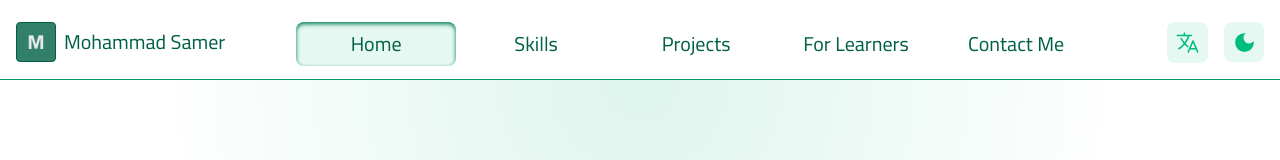
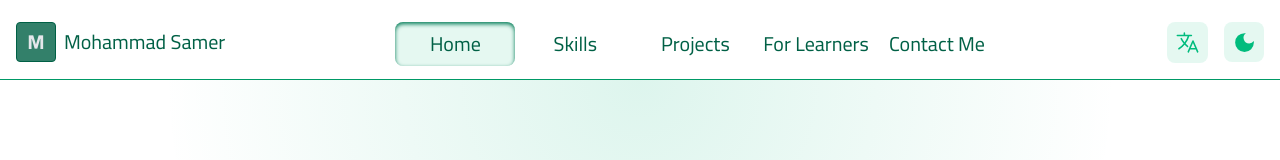
Before and after one commit to Mohammadev-71/mohammad-samer-v3, a Next.js app: page /en in a window 1280 px wide. Shown: the top 160 px of the page. Built offline with nearby package versions, Linux system fonts and the light colour scheme.

Commit message:
decrease the width of the navbar links

```diff
--- a/app/[locale]/components/Navbar.tsx
+++ b/app/[locale]/components/Navbar.tsx
@@ -59,7 +59,7 @@ export default function Navbar() {
                   href={"/"}
                >
                   <li
-                  className={`text-xl ${pathName === "/" ? "bg-emerald-500/10 rounded-lg shadow-inner shadow-emerald-700" : "bg-transparent"}  text-emerald-800 dark:text-emerald-500 hover:text-emerald-700 cursor-pointer w-full p-4 md:p-2  transition-all duration-200 flex min-w-40 justify-start md:justify-center items-center `}
+                  className={`text-xl ${pathName === "/" ? "bg-emerald-500/10 rounded-lg shadow-inner shadow-emerald-700" : "bg-transparent"}  text-emerald-800 dark:text-emerald-500 hover:text-emerald-700 cursor-pointer w-full p-4 md:p-2  transition-all duration-200 flex min-w-30 justify-start md:justify-center items-center `}
                   >
                   {t("links.home")}
                   </li>
@@ -74,7 +74,7 @@ export default function Navbar() {
                   href={"/skills"}
                >
                   <li
-                  className={`text-xl ${pathName === "/skills" ? "bg-emerald-500/10 rounded-lg shadow-inner shadow-emerald-700" : "bg-transparent"}  text-emerald-800 dark:text-emerald-500 hover:text-emerald-700 cursor-pointer w-full p-4 md:p-2  transition-all duration-200 flex min-w-40 justify-start md:justify-center items-center`}
+                  className={`text-xl ${pathName === "/skills" ? "bg-emerald-500/10 rounded-lg shadow-inner shadow-emerald-700" : "bg-transparent"}  text-emerald-800 dark:text-emerald-500 hover:text-emerald-700 cursor-pointer w-full p-4 md:p-2  transition-all duration-200 flex min-w-30 justify-start md:justify-center items-center`}
                   >
                   {t("links.skills")}
                   </li>
@@ -89,7 +89,7 @@ export default function Navbar() {
                   href={"/projects"}
                >
                   <li
-                  className={`text-xl ${pathName === "/projects" ? "bg-emerald-500/10 rounded-lg shadow-inner shadow-emerald-700" : "bg-transparent"}  text-emerald-800 dark:text-emerald-500 hover:text-emerald-700 cursor-pointer w-full p-4 md:p-2  transition-all duration-200 flex min-w-40 justify-start md:justify-center items-center`}
+                  className={`text-xl ${pathName === "/projects" ? "bg-emerald-500/10 rounded-lg shadow-inner shadow-emerald-700" : "bg-transparent"}  text-emerald-800 dark:text-emerald-500 hover:text-emerald-700 cursor-pointer w-full p-4 md:p-2  transition-all duration-200 flex min-w-30 justify-start md:justify-center items-center`}
                   >
                   {t("links.projects")}
                   </li>
@@ -104,7 +104,7 @@ export default function Navbar() {
                   href={"/projects/learning"}
                >
                   <li
-                  className={`text-xl ${pathName === "/projects/learning" ? "bg-emerald-500/10 rounded-lg shadow-inner shadow-emerald-700" : "bg-transparent"}  text-emerald-800 dark:text-emerald-500 hover:text-emerald-700 cursor-pointer w-full p-4 md:p-2  transition-all duration-200 flex min-w-40 justify-start md:justify-center items-center`}
+                  className={`text-xl ${pathName === "/projects/learning" ? "bg-emerald-500/10 rounded-lg shadow-inner shadow-emerald-700" : "bg-transparent"}  text-emerald-800 dark:text-emerald-500 hover:text-emerald-700 cursor-pointer w-full p-4 md:p-2  transition-all duration-200 flex min-w-30 justify-start md:justify-center items-center`}
                   >
                   {t("links.projects/learning")}
                   </li>
@@ -119,7 +119,7 @@ export default function Navbar() {
                   href={"/contact"}
                >
                   <li
-                  className={`text-xl ${pathName === "/contact" ? "bg-emerald-500/10 rounded-lg shadow-inner shadow-emerald-700" : "bg-transparent"}  text-emerald-800 dark:text-emerald-500 hover:text-emerald-700 cursor-pointer w-full p-4 md:p-2  transition-all duration-200 flex min-w-40 justify-start md:justify-center items-center`}
+                  className={`text-xl ${pathName === "/contact" ? "bg-emerald-500/10 rounded-lg shadow-inner shadow-emerald-700" : "bg-transparent"}  text-emerald-800 dark:text-emerald-500 hover:text-emerald-700 cursor-pointer w-full p-4 md:p-2  transition-all duration-200 flex min-w-30 justify-start md:justify-center items-center`}
                   >
                   {t("links.contact")}
                   </li>
```
